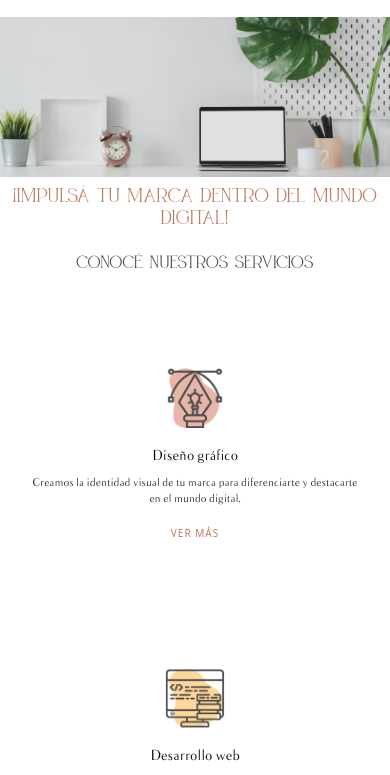
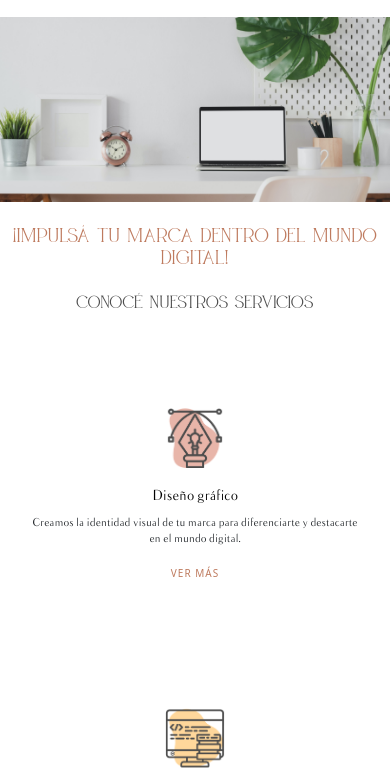
Before and after one commit to maicarta/WebCoder, a website: page index.html in a window 390 px wide. Shown: the part 63-838 px from the top of the page. Drawn offline with nearby package versions, Linux system fonts and the light colour scheme.

Commit message:
media queries

```diff
--- a/scss/_responsive.scss
+++ b/scss/_responsive.scss
@@ -4,7 +4,7 @@
 }
 
 
-@media only screen and (min-width: 360px) and (max-width: 767px) {
+@media only screen and (min-width: 360px) and (max-width: 768px) {
 
     /* Home */
     .tituloHome {
@@ -30,7 +30,7 @@
 
     .fondo {
         margin-top: 80px;
-        padding: 80px;
+        padding: 100px;
     }
     .container-fluid {
         margin-top: 0px;
```
Also changed, not shown: css/estilo.css.
